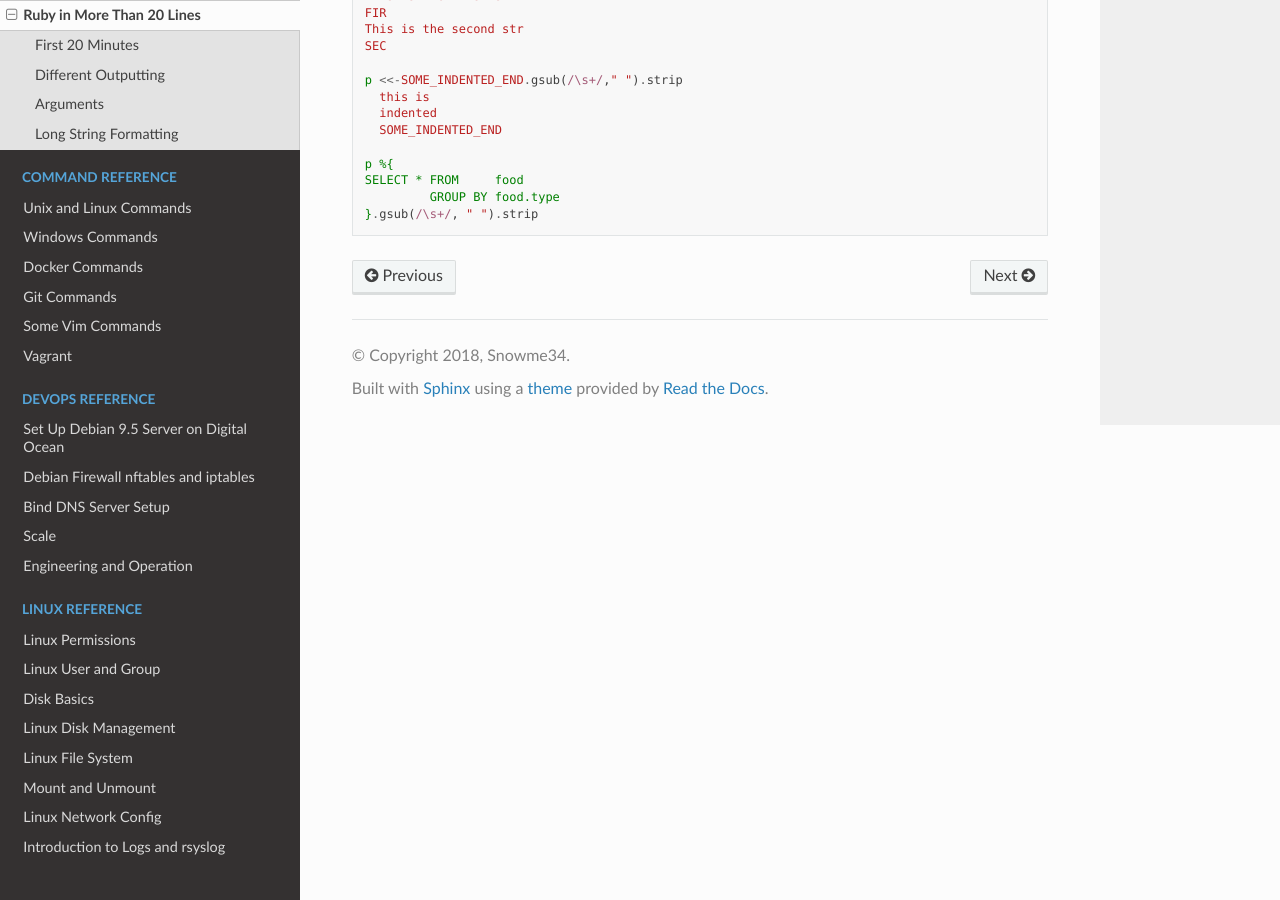
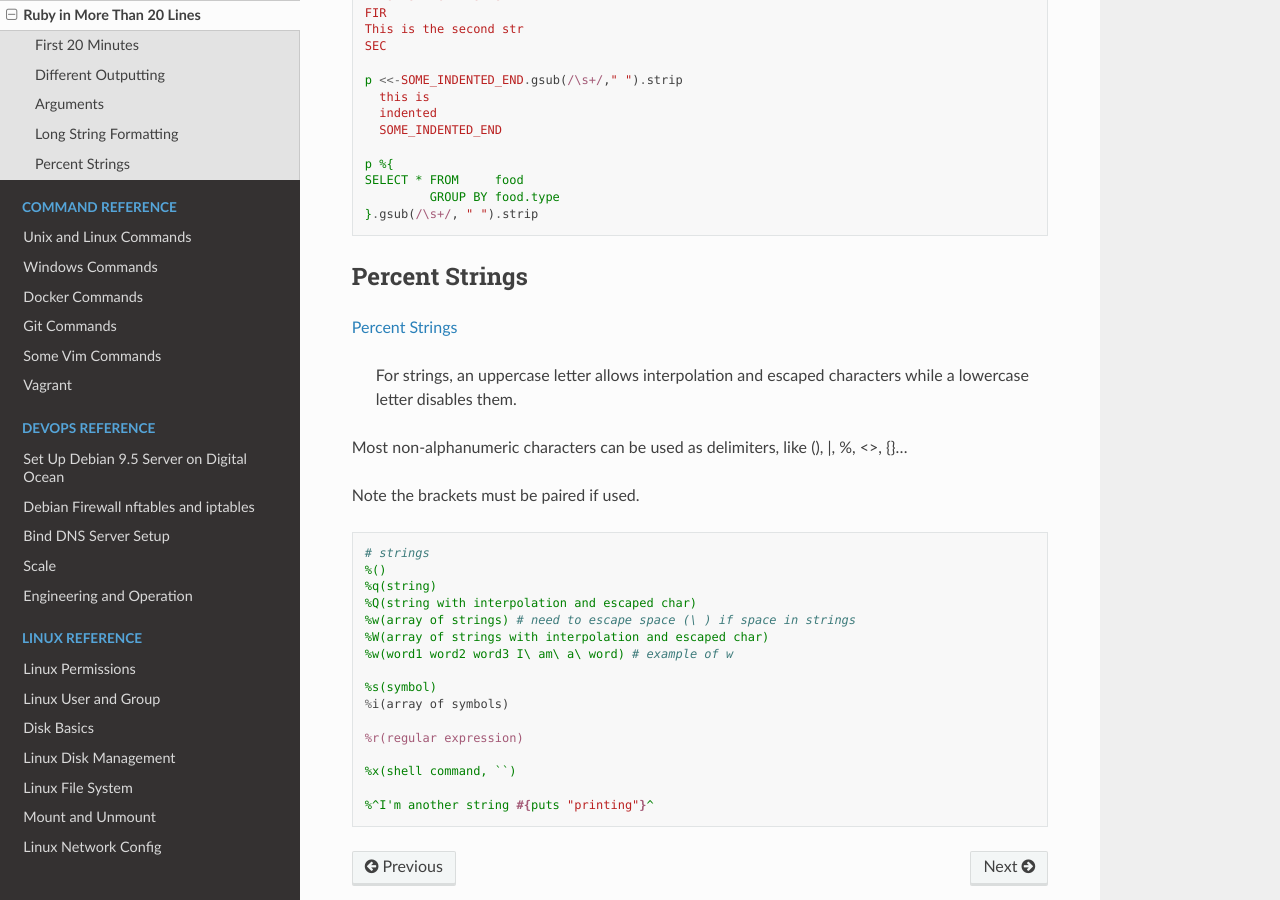
Before and after one commit to snowme34/snowme34.com, a Sphinx documentation site: the page built from docs/source/reference/programming-language/ruby/ruby-in-more-than-20-lines.md, in a window 1280 px wide and 900 px high, scrolled down 3276 px. Built offline with Sphinx 7.4.7 and the Read the Docs theme 2.0.0, drawn with Linux system fonts in a browser that asks for light colours; some of the changed text lies outside the part shown.

Commit message:
update ruby

````diff
--- a/docs/source/reference/programming-language/ruby/ruby-in-more-than-20-lines.md
+++ b/docs/source/reference/programming-language/ruby/ruby-in-more-than-20-lines.md
@@ -1,8 +1,8 @@
 # Ruby in More Than 20 Lines
 
+## First 20 Minutes
+
 Heavily inspired by [Ruby in Twenty Minutes](https://www.ruby-lang.org/en/documentation/quickstart/)
-
-## First 20 Minutes
 
 ```ruby
 class Greeter
@@ -179,3 +179,34 @@ SELECT * FROM     food
          GROUP BY food.type
 }.gsub(/\s+/, " ").strip
 ```
+
+## Percent Strings
+
+[Percent Strings](https://docs.ruby-lang.org/en/2.5.0/syntax/literals_rdoc.html#label-Percent+Strings)
+
+> For strings,
+> an uppercase letter allows interpolation and escaped characters
+> while a lowercase letter disables them.
+
+Most non-alphanumeric characters can be used as delimiters, like (), |, %, <>, {}...
+
+Note the brackets must be paired if used.
+
+```ruby
+# strings
+%()
+%q(string)
+%Q(string with interpolation and escaped char)
+%w(array of strings) # need to escape space (\ ) if space in strings
+%W(array of strings with interpolation and escaped char)
+%w(word1 word2 word3 I\ am\ a\ word) # example of w
+
+%s(symbol)
+%i(array of symbols)
+
+%r(regular expression)
+
+%x(shell command, ``)
+
+%^I'm another string #{puts "printing"}^
+```
````
